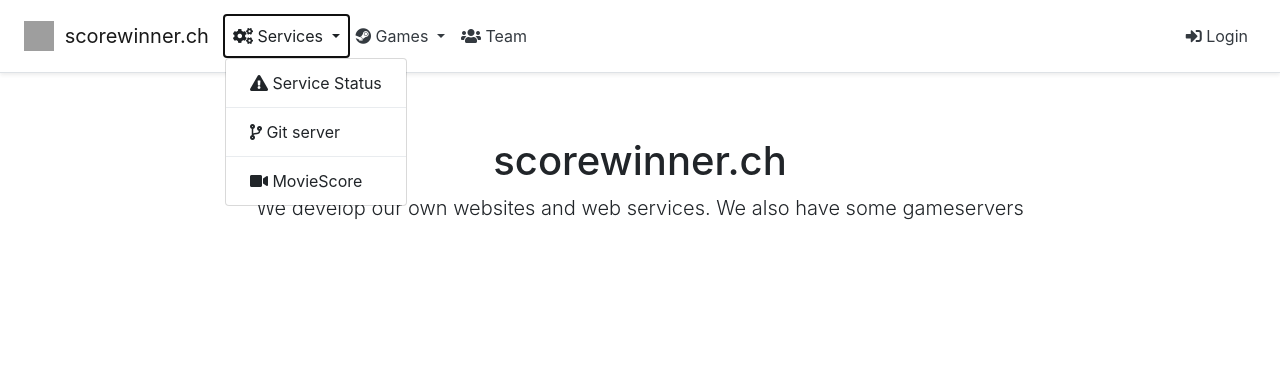
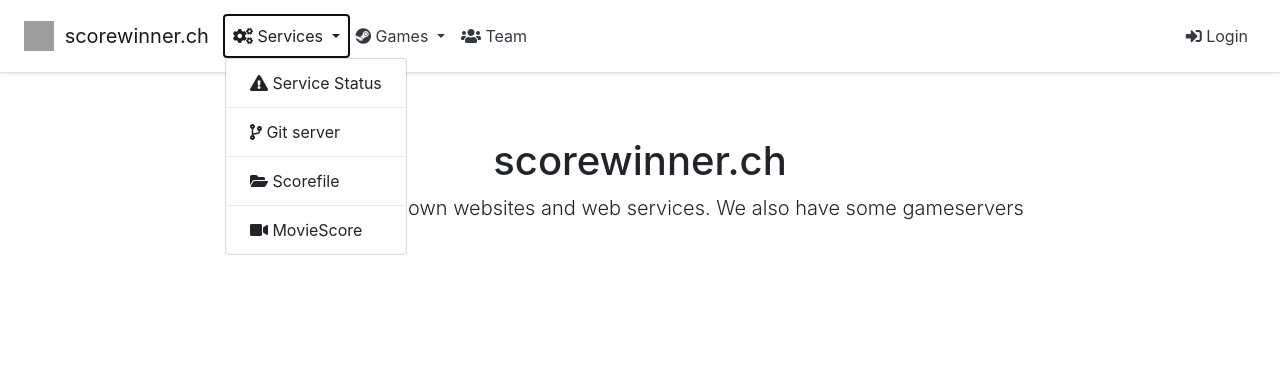
Before and after one commit to score-server/scorewinner.ch, a PHP site: page /index.php in a window 1280 px wide, after a click on "Services". Shown: the top 373 px of the page. Run offline with PHP 8.4, Linux system fonts and the light colour scheme; some libraries are stand-ins or nearby versions; grey boxes are pictures that could not be loaded.

Commit message:
added Scorefile link

```diff
--- a/components/nav.php
+++ b/components/nav.php
@@ -16,6 +16,8 @@
                     <a class="dropdown-item nav-item" href="/pages/services.php"><i class="fas fa-exclamation-triangle"></i> Service Status</a>
                     <div class="dropdown-divider"></div>
                     <a class="dropdown-item nav-item" href="http://git.scorewinner.ch"><i class="fas fa-code-branch"></i> Git server</a>
+                    <div class="dropdown-divider"></div>
+                    <a class="dropdown-item nav-item" href="http://files.scorewinner.ch"><i class="fas fa-folder-open"></i> Scorefile</a>
                     <div class="dropdown-divider"></div>
                     <a class="dropdown-item nav-item" href="http://movie.scorewinner.ch"><i class="fas fa-video"></i> MovieScore</a>
                 </div>
```
